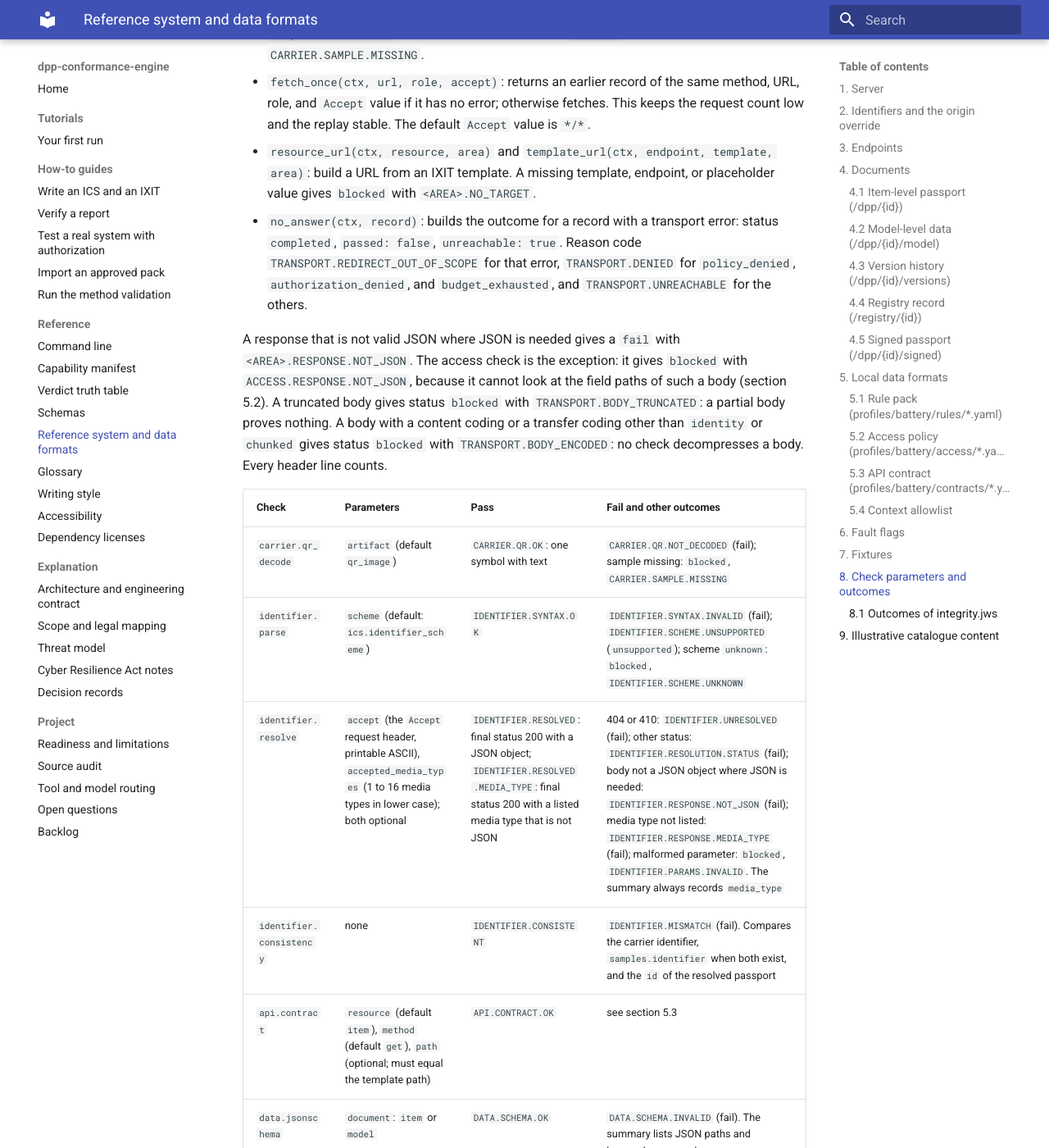
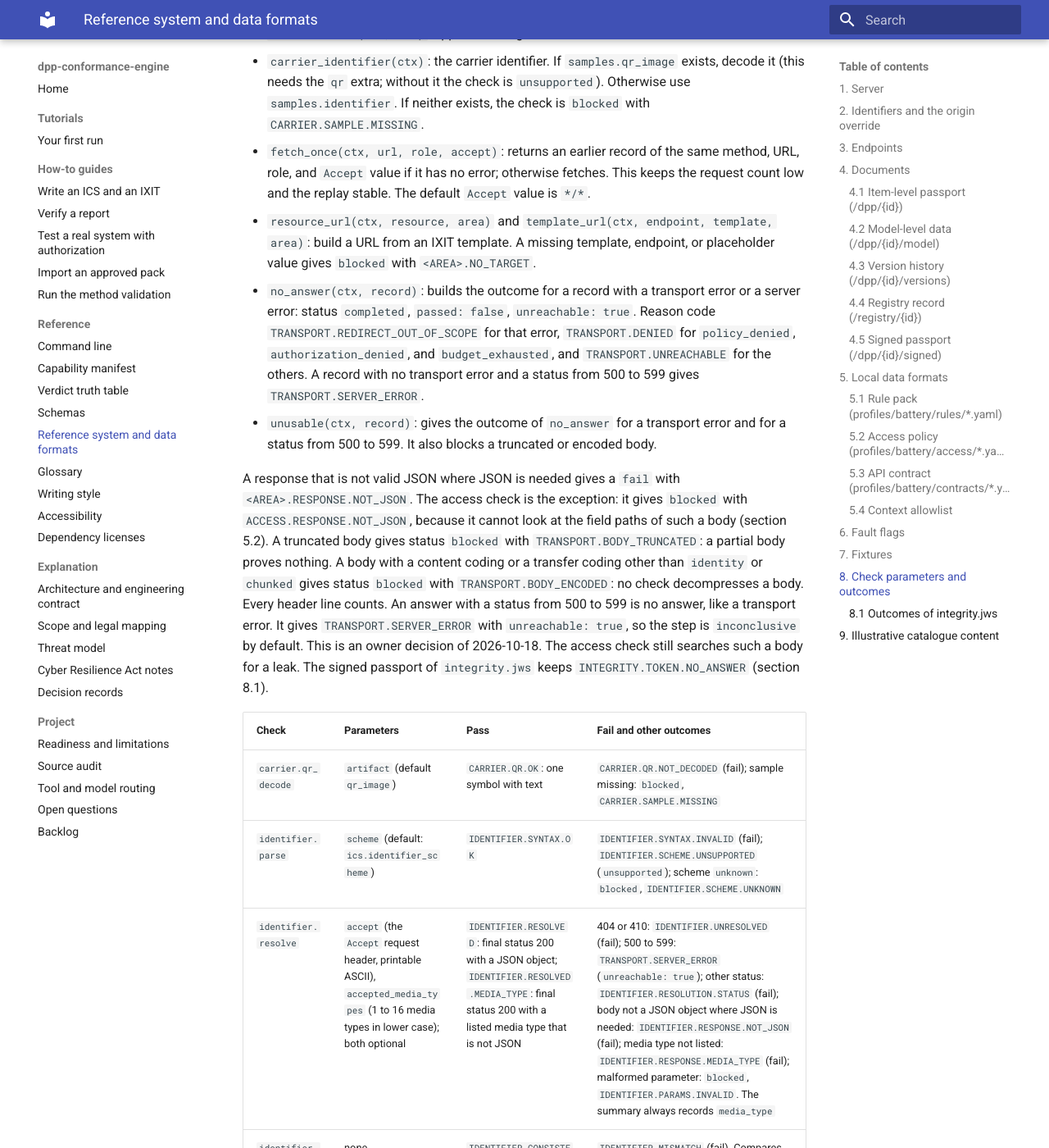
Before and after one commit to hadijannat/dpp-conformance-engine, an MkDocs documentation site: the page built from docs/reference/reference-system.md, in a window 1280 px wide and 1400 px high, scrolled down 12098 px. Shown: the whole window at 82% size. Built offline with MkDocs 1.6.1 and Material for MkDocs 9.7.7, drawn with Linux system fonts in a browser that asks for light colours; the version menu is left out; some of the changed text lies outside the part shown.

Commit message:
feat(adapters): count a server error as no answer
Owner decision of 2026-10-18. common.unusable now gives no_answer for a
status from 500 to 599, with TRANSPORT.SERVER_ERROR and unreachable
true. Every fetching check follows on_unreachable, so the step is
inconclusive by default. The signed passport of integrity.jws keeps
INTEGRITY.TOKEN.NO_ANSWER. access.restricted_fields treats a 5xx answer
on every channel as no answer, after it searches the body for a leak, so
a 5xx answer can never give ACCESS.POLICY.ENFORCED.

The architecture contract states the rule in sections 7.1, 8, 8.2, and 9.

Co-Authored-By: Claude Opus 5.5 <noreply@anthropic.com>

```diff
--- a/docs/reference/reference-system.md
+++ b/docs/reference/reference-system.md
@@ -289,6 +289,8 @@ the `fetch` channel only.
   The message names the status of the `fetch` answer and the missing paths.
 - A `fetch` body that is not JSON gives `blocked` with `ACCESS.RESPONSE.NOT_JSON`.
 - A policy without a `fetch` channel gives `blocked` with `ACCESS.ENTITLEMENT.NO_FETCH_CHANNEL`.
+- An answer with a status from 500 to 599 on any channel cannot be judged. It gives
+  `TRANSPORT.SERVER_ERROR` with `unreachable: true`. The check still searches its body for a leak.
 
 The check reads the channels in the order fetch, export, search, error, html. It stops after a
 transport error. Then it takes the first outcome that applies, in this order:
@@ -465,10 +467,13 @@ Shared helpers in `dppce.adapters.common`:
 - `resource_url(ctx, resource, area)` and `template_url(ctx, endpoint, template, area)`: build a
   URL from an IXIT template. A missing template, endpoint, or placeholder value gives `blocked`
   with `<AREA>.NO_TARGET`.
-- `no_answer(ctx, record)`: builds the outcome for a record with a transport error:
-  status `completed`, `passed: false`, `unreachable: true`. Reason code
+- `no_answer(ctx, record)`: builds the outcome for a record with a transport error or a server
+  error: status `completed`, `passed: false`, `unreachable: true`. Reason code
   `TRANSPORT.REDIRECT_OUT_OF_SCOPE` for that error, `TRANSPORT.DENIED` for `policy_denied`,
   `authorization_denied`, and `budget_exhausted`, and `TRANSPORT.UNREACHABLE` for the others.
+  A record with no transport error and a status from 500 to 599 gives `TRANSPORT.SERVER_ERROR`.
+- `unusable(ctx, record)`: gives the outcome of `no_answer` for a transport error and for a
+  status from 500 to 599. It also blocks a truncated or encoded body.
 
 A response that is not valid JSON where JSON is needed gives a `fail` with `<AREA>.RESPONSE.NOT_JSON`.
 The access check is the exception: it gives `blocked` with `ACCESS.RESPONSE.NOT_JSON`, because it
@@ -476,12 +481,16 @@ cannot look at the field paths of such a body (section 5.2).
 A truncated body gives status `blocked` with `TRANSPORT.BODY_TRUNCATED`: a partial body proves nothing.
 A body with a content coding or a transfer coding other than `identity` or `chunked` gives status
 `blocked` with `TRANSPORT.BODY_ENCODED`: no check decompresses a body. Every header line counts.
+An answer with a status from 500 to 599 is no answer, like a transport error. It gives
+`TRANSPORT.SERVER_ERROR` with `unreachable: true`, so the step is `inconclusive` by default. This
+is an owner decision of 2026-10-18. The access check still searches such a body for a leak. The
+signed passport of `integrity.jws` keeps `INTEGRITY.TOKEN.NO_ANSWER` (section 8.1).
 
 | Check | Parameters | Pass | Fail and other outcomes |
 | --- | --- | --- | --- |
 | `carrier.qr_decode` | `artifact` (default `qr_image`) | `CARRIER.QR.OK`: one symbol with text | `CARRIER.QR.NOT_DECODED` (fail); sample missing: `blocked`, `CARRIER.SAMPLE.MISSING` |
 | `identifier.parse` | `scheme` (default: `ics.identifier_scheme`) | `IDENTIFIER.SYNTAX.OK` | `IDENTIFIER.SYNTAX.INVALID` (fail); `IDENTIFIER.SCHEME.UNSUPPORTED` (`unsupported`); scheme `unknown`: `blocked`, `IDENTIFIER.SCHEME.UNKNOWN` |
-| `identifier.resolve` | `accept` (the `Accept` request header, printable ASCII), `accepted_media_types` (1 to 16 media types in lower case); both optional | `IDENTIFIER.RESOLVED`: final status 200 with a JSON object; `IDENTIFIER.RESOLVED.MEDIA_TYPE`: final status 200 with a listed media type that is not JSON | 404 or 410: `IDENTIFIER.UNRESOLVED` (fail); other status: `IDENTIFIER.RESOLUTION.STATUS` (fail); body not a JSON object where JSON is needed: `IDENTIFIER.RESPONSE.NOT_JSON` (fail); media type not listed: `IDENTIFIER.RESPONSE.MEDIA_TYPE` (fail); malformed parameter: `blocked`, `IDENTIFIER.PARAMS.INVALID`. The summary always records `media_type` |
+| `identifier.resolve` | `accept` (the `Accept` request header, printable ASCII), `accepted_media_types` (1 to 16 media types in lower case); both optional | `IDENTIFIER.RESOLVED`: final status 200 with a JSON object; `IDENTIFIER.RESOLVED.MEDIA_TYPE`: final status 200 with a listed media type that is not JSON | 404 or 410: `IDENTIFIER.UNRESOLVED` (fail); 500 to 599: `TRANSPORT.SERVER_ERROR` (`unreachable: true`); other status: `IDENTIFIER.RESOLUTION.STATUS` (fail); body not a JSON object where JSON is needed: `IDENTIFIER.RESPONSE.NOT_JSON` (fail); media type not listed: `IDENTIFIER.RESPONSE.MEDIA_TYPE` (fail); malformed parameter: `blocked`, `IDENTIFIER.PARAMS.INVALID`. The summary always records `media_type` |
 | `identifier.consistency` | none | `IDENTIFIER.CONSISTENT` | `IDENTIFIER.MISMATCH` (fail). Compares the carrier identifier, `samples.identifier` when both exist, and the `id` of the resolved passport |
 | `api.contract` | `resource` (default `item`), `method` (default `get`), `path` (optional; must equal the template path) | `API.CONTRACT.OK` | see section 5.3 |
 | `data.jsonschema` | `document`: `item` or `model` | `DATA.SCHEMA.OK` | `DATA.SCHEMA.INVALID` (fail). The summary lists JSON paths and keywords, never values |
@@ -517,8 +526,9 @@ The check takes the first row that applies. A limit of this engine is `blocked`,
 | 15 | A certificate below the anchor is outside its validity period | fail | `INTEGRITY.CERT.EXPIRED` |
 | 16 | A mandatory status snapshot is missing or stale | `blocked` | `INTEGRITY.STATUS.MISSING` |
 | 17 | A certificate below the anchor is in the revocation snapshot | fail | `INTEGRITY.CERT.REVOKED` |
-| 18 | The published passport is not JSON | `blocked` | `INTEGRITY.PAYLOAD.NOT_COMPARABLE` |
-| 19 | The signed payload and the published passport are different JSON values | fail | `INTEGRITY.PAYLOAD.MISMATCH` |
+| 18 | The published passport answers with a status from 500 to 599 | fail, `unreachable: true` | `TRANSPORT.SERVER_ERROR` |
+| 19 | The published passport is not JSON | `blocked` | `INTEGRITY.PAYLOAD.NOT_COMPARABLE` |
+| 20 | The signed payload and the published passport are different JSON values | fail | `INTEGRITY.PAYLOAD.MISMATCH` |
 
 The supported profile is ES256 on curve P-256, with the key in the first `x5c` certificate.
 The leaf may sign a document if its key usage permits a digital signature and its extended key
```
Also changed, not shown: docs/explanation/architecture.md (+23 -1 lines), 3 other files.
